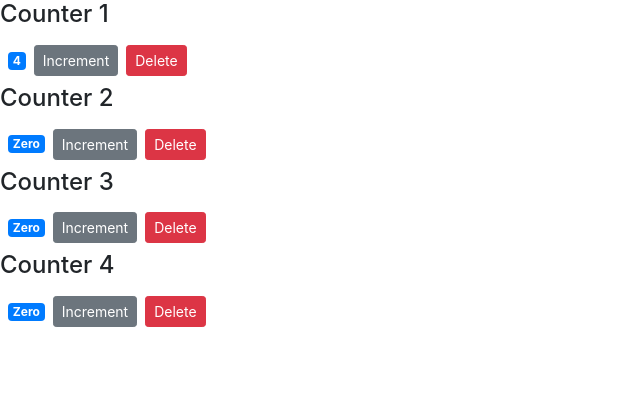
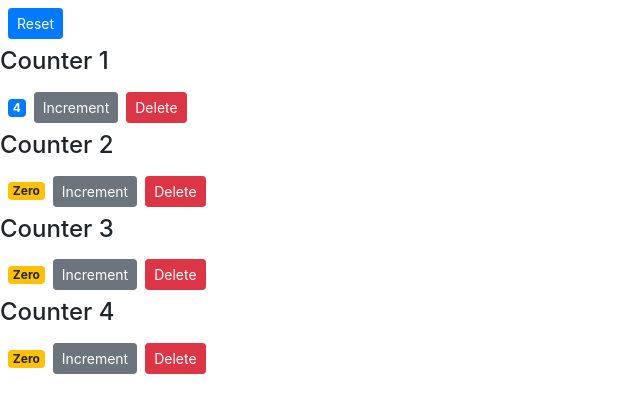
Before and after one commit to damienteo/react-app-practical, a React (Create React App) app: page / in a window 1280 px wide. Shown: the top 412 px of the page, without its empty margins (0-640 px from the left). Built offline with nearby package versions, Linux system fonts and the light colour scheme.

Commit message:
Increment handler changed to single source of truth

```diff
--- a/src/components/counter.jsx
+++ b/src/components/counter.jsx
@@ -1,35 +1,27 @@
 import React, { Component } from "react";
 
 class Counter extends Component {
-  state = {
-    value: this.props.value
-  };
-
   styles = {
     fontSize: "10px",
     fontWeight: "bold"
   };
 
-  handleIncrement = () => {
-    this.setState({ value: this.state.value + 1 });
-  };
-
   render() {
-    const { count, tags } = this.state;
-    console.log(this.props);
+    const { count, tags } = this.props.counter;
+    const { id, value } = this.props.counter;
 
     return (
       <React.Fragment>
         {this.props.children}
         <span className={this.getBadgeClasses()}>{this.formatCount()}</span>
         <button
-          onClick={this.handleIncrement}
+          onClick={() => this.props.onIncrement(this.props.counter)}
           className="btn btn-secondary btn-sm"
         >
           Increment
         </button>
         <button
-          onClick={() => this.props.onDelete(this.props.id)}
+          onClick={() => this.props.onDelete(id)}
           className="btn btn-danger btn-sm m-2"
         >
           Delete
@@ -39,14 +31,14 @@ class Counter extends Component {
   }
 
   getBadgeClasses() {
-    const { count } = this.state;
+    const { value } = this.props.counter;
     let classes = "badge m-2 badge-";
-    classes += count === 0 ? "warning" : "primary";
+    classes += value === 0 ? "warning" : "primary";
     return classes;
   }
 
   formatCount() {
-    const { value } = this.state;
+    const { value } = this.props.counter;
     return value === 0 ? "Zero" : value;
   }
 }
--- a/src/components/counters.jsx
+++ b/src/components/counters.jsx
@@ -11,6 +11,21 @@ class Counters extends Component {
     ]
   };
 
+  handleReset = () => {
+    const counters = this.state.counters.map(c => {
+      c.value = 0;
+      return c;
+    });
+    this.setState({ counters });
+  };
+
+  handleIncrement = counter => {
+    const counters = [...this.state.counters];
+    const index = counters.indexOf(counter);
+    counters[index].value++;
+    this.setState({ counters });
+  };
+
   handleDelete = counterId => {
     console.log(counterId);
     const counters = this.state.counters.filter(c => c.id !== counterId);
@@ -20,11 +35,17 @@ class Counters extends Component {
   render() {
     return (
       <React.Fragment>
+        <button
+          onClick={this.handleReset}
+          className="btn btn-primary btn-sm m-2"
+        >
+          Reset
+        </button>
         {this.state.counters.map(counter => (
           <Counter
             key={counter.id}
-            value={counter.value}
-            id={counter.id}
+            counter={counter}
+            onIncrement={this.handleIncrement}
             onDelete={this.handleDelete}
           >
             <h4>Counter {counter.id}</h4>
```
